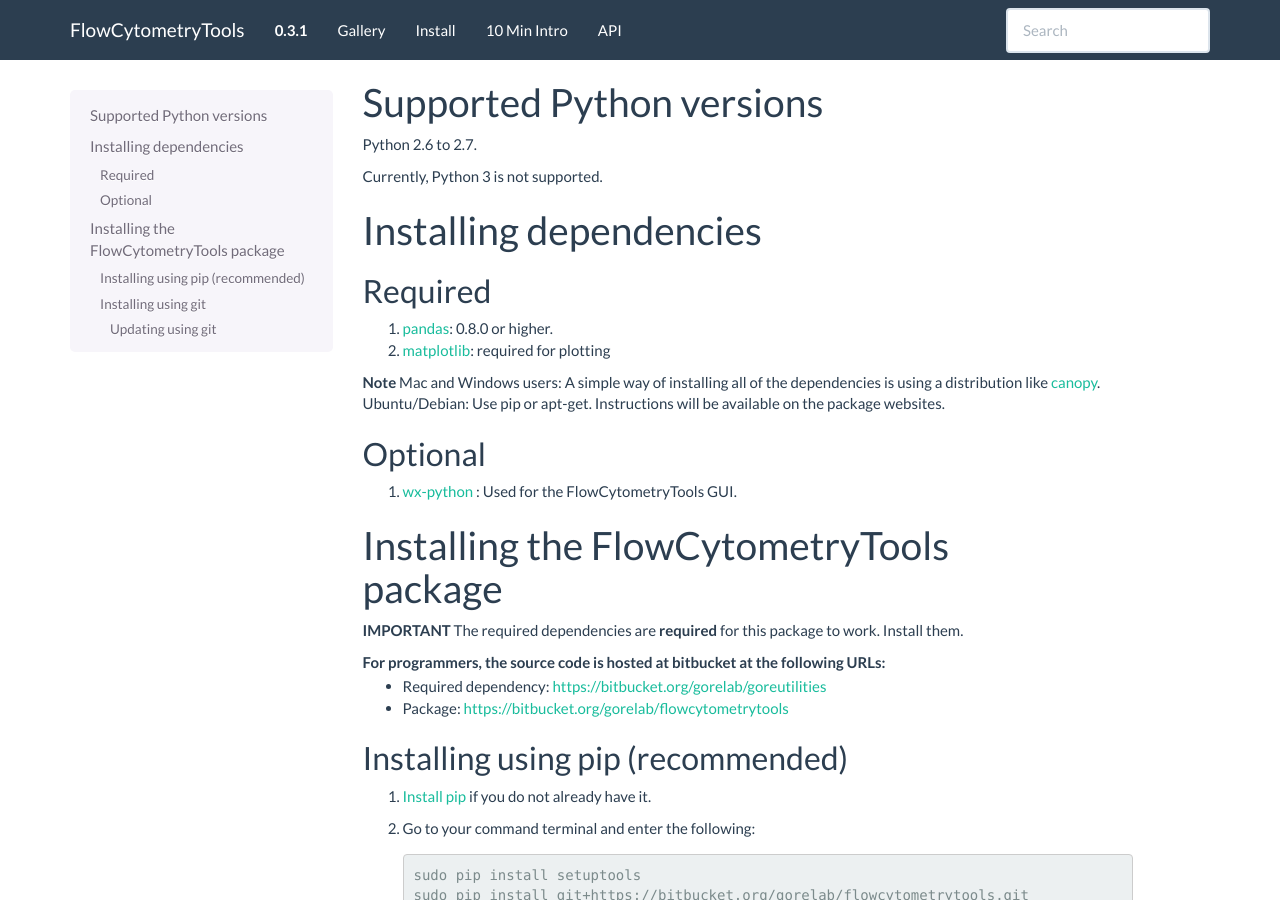
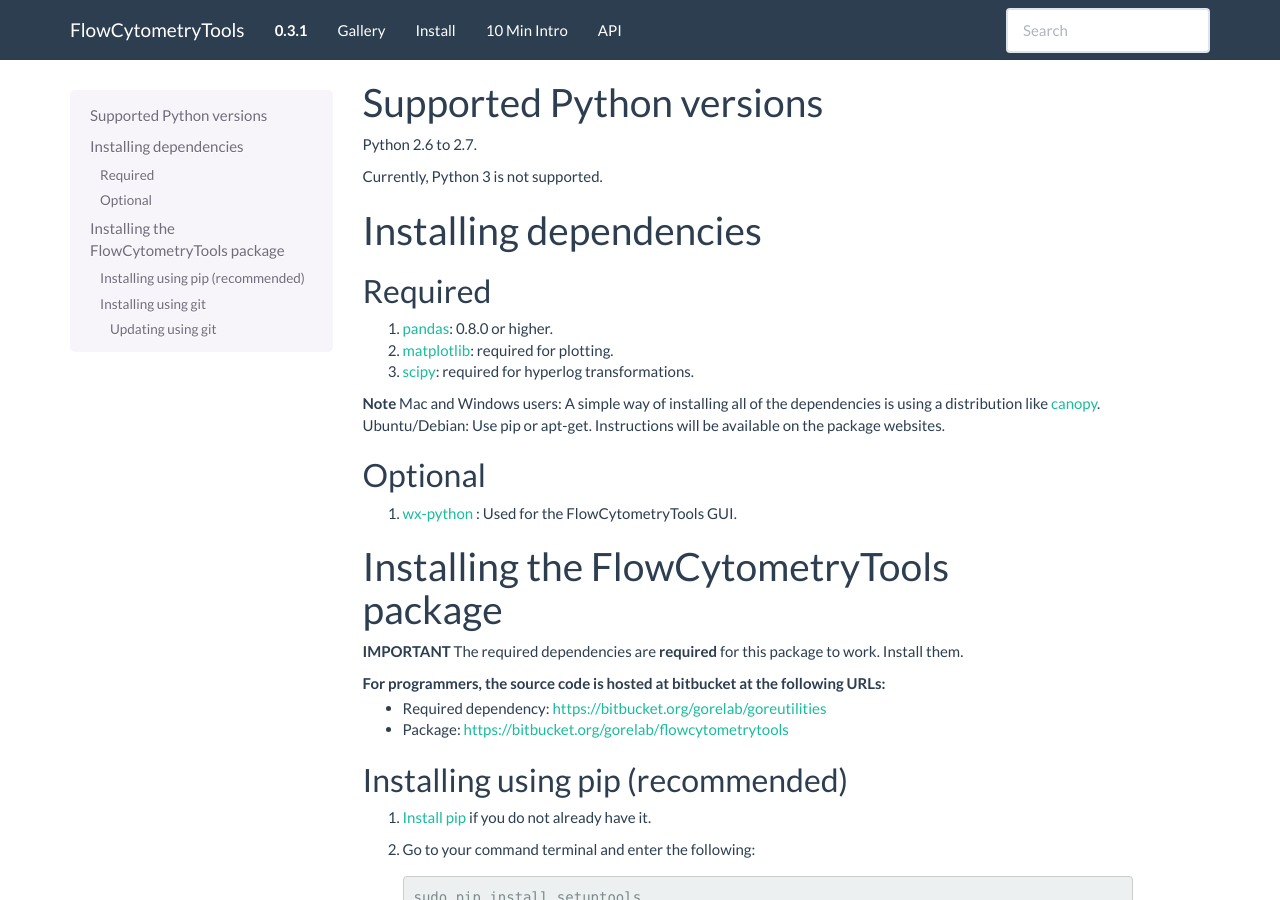
Before and after one commit to eyurtsev/FlowCytometryTools, a Sphinx documentation site: the page built from doc/source/install.rst, in a window 1280 px wide and 900 px high. Built offline with Sphinx 7.4.7, drawn with Linux system fonts in a browser that asks for light colours; formulas are drawn with MathJax 3; the version number is read from the project's files by our own code.

```diff
--- a/doc/source/install.rst
+++ b/doc/source/install.rst
@@ -14,7 +14,8 @@ Required
 =========================
 
 #. `pandas <http://pandas.sourceforge.net/index.html>`__: 0.8.0 or higher.
-#. `matplotlib <http://matplotlib.org/>`__: required for plotting
+#. `matplotlib <http://matplotlib.org/>`__: required for plotting.
+#. `scipy <http://www.scipy.org/>`__: required for hyperlog transformations.
 
 **Note**
 Mac and Windows users: A simple way of installing all of the dependencies is using a distribution like `canopy <https://www.enthought.com/products/canopy/>`_.
```
